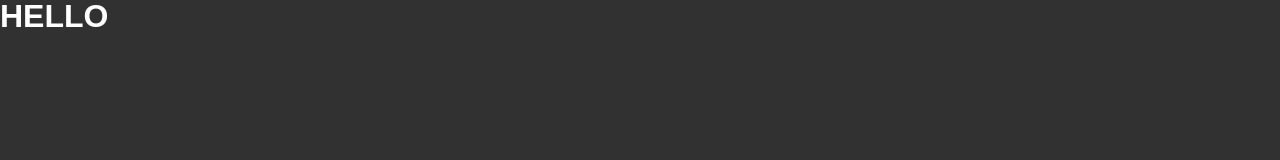
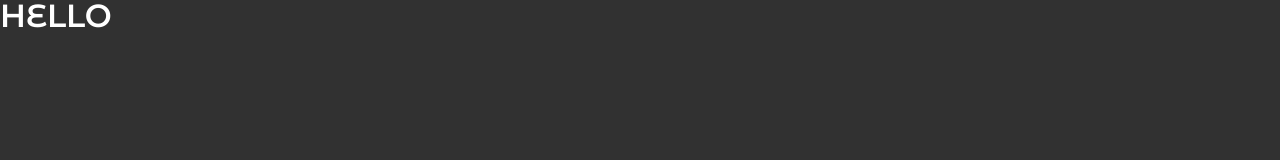
Before and after one commit to Felirian/kbz-platform, a Next.js app: page / in a window 1280 px wide. Shown: the top 160 px of the page. Built offline with nearby package versions, Linux system fonts and the light colour scheme.

Commit message:
Replace Jost and Montserrat fonts with Montserrat_Alternates. Update font usage across layout, styles, and variables for consistency.

```diff
--- a/src/_app/styles/font-faces.scss
+++ b/src/_app/styles/font-faces.scss
@@ -1,5 +1,4 @@
 @mixin H1Style {
-  font-family: Poppins, sans-serif;
   font-size: 32px;
   font-style: normal;
   font-weight: 600;
@@ -9,7 +8,6 @@
   font-display: block;
 }
 @mixin H2Style {
-  font-family: Jost, sans-serif;
   font-size: 32px;
   font-style: normal;
   font-weight: 600;
@@ -19,7 +17,6 @@
   font-display: block;
 }
 @mixin H3Style {
-  font-family: Jost, sans-serif;
   font-size: 24px;
   font-style: normal;
   font-weight: 600;
@@ -28,7 +25,6 @@
   font-display: block;
 }
 @mixin H4Style {
-  font-family: Montserrat, sans-serif;
   font-size: 16px;
   font-style: normal;
   font-weight: 600;
@@ -37,7 +33,6 @@
   font-display: block;
 }
 @mixin P1Style {
-  font-family: Montserrat, sans-serif;
   font-size: 16px;
   font-style: normal;
   font-weight: 300;
--- a/src/_app/styles/global.scss
+++ b/src/_app/styles/global.scss
@@ -32,15 +32,15 @@
 }
 
 :root {
-  --font-sans: var(--font-jost), system-ui, -apple-system, sans-serif;
-  --font-alt: var(--font-montserrat), system-ui, sans-serif;
+  --font-sans: var(--font-main), system-ui, -apple-system, sans-serif;
+  --font-alt: var(--font-main), system-ui, sans-serif;
 }
 
 * {
   margin: 0;
   padding: 0;
   box-sizing: border-box;
-  font-family: 'Montserrat', sans-serif;
+  font-family: var(--font-main), system-ui, sans-serif;
   font-weight: normal;
   -webkit-tap-highlight-color: rgba(0, 0, 0, 0);
 
--- a/src/app/layout.tsx
+++ b/src/app/layout.tsx
@@ -1,12 +1,12 @@
 import type {Metadata} from "next";
-import {Jost} from "next/font/google";
+import {Montserrat_Alternates} from "next/font/google";
 import "../_app/styles/global.scss";
 import {ThemeProvider} from "@/_app/providers/ThemeProvider";
 import {ThemeToggle} from "@/widgets/shared/ui/ThemeToggle";
 
-const PoppinsFont = Jost({
+const Font = Montserrat_Alternates({
   weight: ['400', '500', '600', '700'],
-  variable: "--font-poppins",
+  variable: "--font-main",
   subsets: ['latin', 'cyrillic'],
 });
 
@@ -18,7 +18,7 @@ export const metadata: Metadata = {
 export default function RootLayout({children,}: Readonly<{ children: React.ReactNode; }>) {
   return (
     <html lang="ru">
-    <body className={`${PoppinsFont.variable}`}>
+    <body className={`${Font.variable}`}>
     <ThemeProvider>
       {children}
       <ThemeToggle />
```
